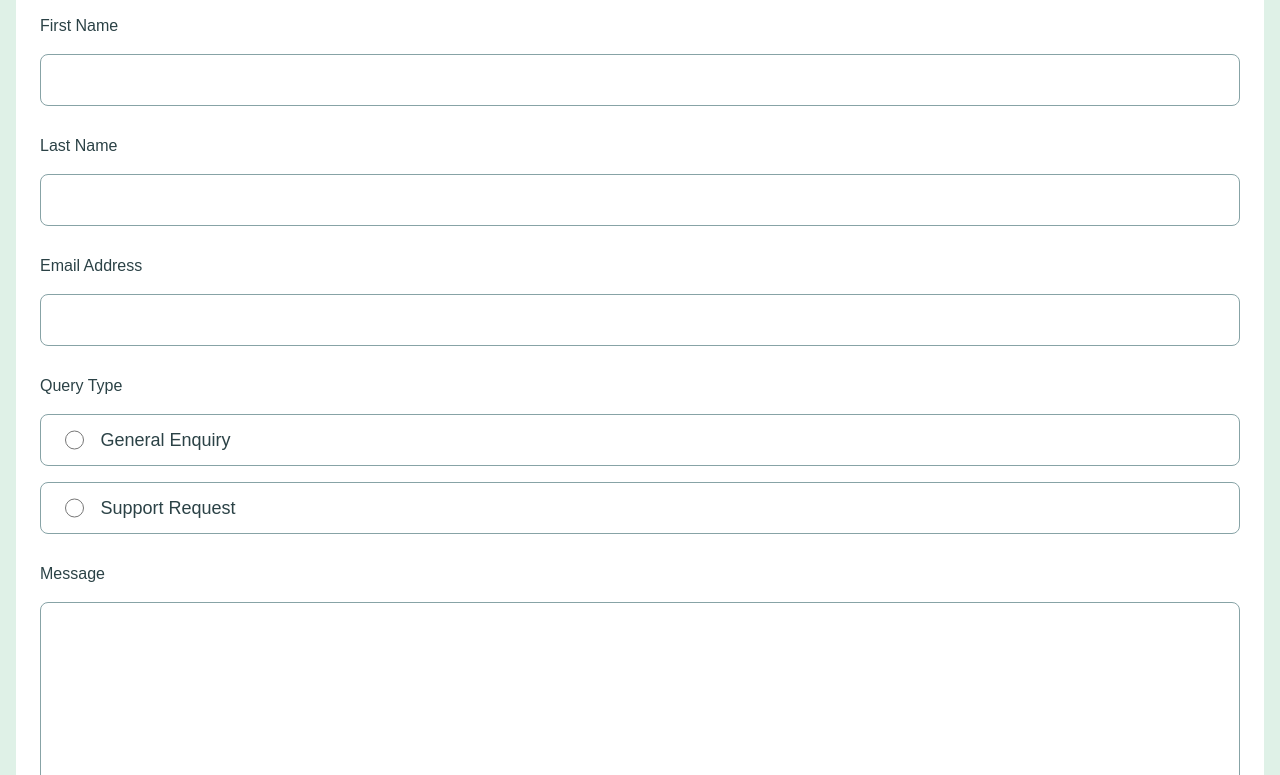
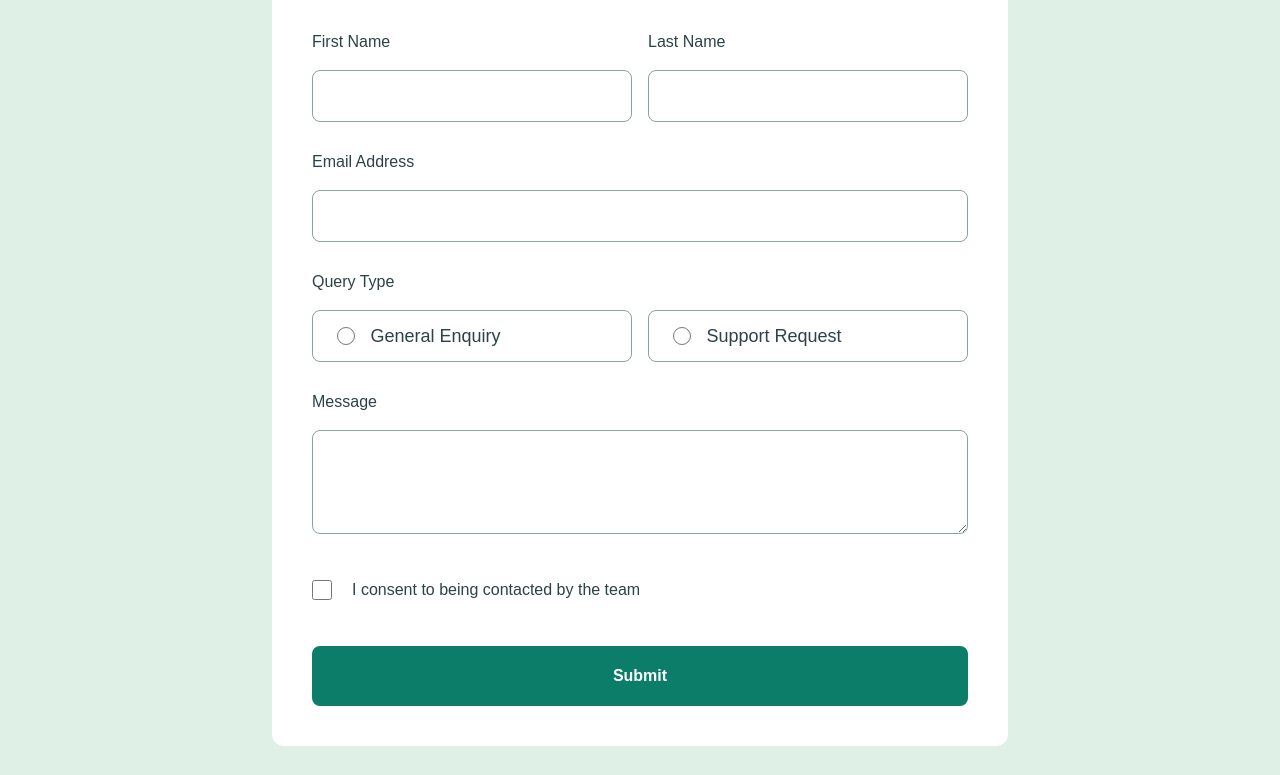
Before and after one commit to forceclosee/contact-form, a website built with Vite: page index.html in a window 1280 px wide. Shown: the part 130-905 px from the top of the page. Built offline with nearby package versions, Linux system fonts and the light colour scheme.

Commit message:
style(layout): apply responsive design for medium screens
- Center the main container vertically and horizontally.
- Set responsive max-width bounds for the main element.
- Apply larger paddings to the form section on medium screens.
- Convert "Name" and "Query Type" fields to a 2-column row layout on `md` viewport.
- Adjust gap spacing for the bottom section on wider screens.
- Update textarea with `field-sizing-content` and adjust its min-block-size.

```diff
--- a/index.html
+++ b/index.html
@@ -56,9 +56,9 @@
 </head>
 
 <body class="text-neutral-grey-900">
-  <div class="min-block-svh grid grid-rows-[1fr_auto] gap-8 bg-primary-green-200 px-4 pbs-8 pbe-2">
-    <main>
-      <section class="bg-neutral-white px-6 pbs-8 pbe-6 rounded-xl">
+  <div class="min-block-svh grid grid-rows-[1fr_auto] justify-items-center items-center gap-8 bg-primary-green-200 px-4 pbs-8 pbe-2">
+    <main class="inline-full max-inline-[26rem] md:max-inline-[46rem]">
+      <section class="bg-neutral-white px-6 md:px-10 pbs-8 md:pbs-12 pbe-6 md:pbe-10 rounded-xl">
         <h1 class="mbe-11 font-bold text-3xl trim-both-capital">
           Contact Us
         </h1>
@@ -69,9 +69,9 @@
           class="flex flex-col gap-7">
 
           <!-- name -->
-          <div class="flex flex-col gap-7">
+          <div class="flex md:flex-row flex-col gap-x-4 gap-y-7">
             <!-- first name -->
-            <div class="flex flex-col gap-4">
+            <div class="flex flex-col gap-4 grow">
               <label for="first-name"
                 class="trim-both-capital">
                 First Name
@@ -88,7 +88,7 @@
             </div>
 
             <!-- last name -->
-            <div class="flex flex-col gap-4">
+            <div class="flex flex-col gap-4 grow">
               <label for="last-name"
                 class="trim-both-capital">
                 Last Name
@@ -130,7 +130,7 @@
             <span class="trim-both-lowercase">
               Query Type
             </span>
-            <div class="flex flex-col gap-4">
+            <div class="flex md:flex-row flex-col gap-x-4 gap-y-4">
               <div class="flex items-center gap-4 radio">
                 <input type="radio"
                   name="query"
@@ -160,7 +160,7 @@
           </div>
 
           <!-- message, consent, and submit button -->
-          <div class="flex flex-col gap-12">
+          <div class="flex flex-col gap-12 md:gap-11">
             <!-- message -->
             <div class="flex flex-col gap-4">
               <label for="message"
@@ -169,7 +169,7 @@
               </label>
               <textarea name="message"
                 id="message"
-                class="block-auto min-block-60 py-6 input"
+                class="block-auto min-block-60 md:min-block-26 py-6 field-sizing-content input"
                 required
                 minlength="10"
                 data-error-value="Please enter a message"
```
